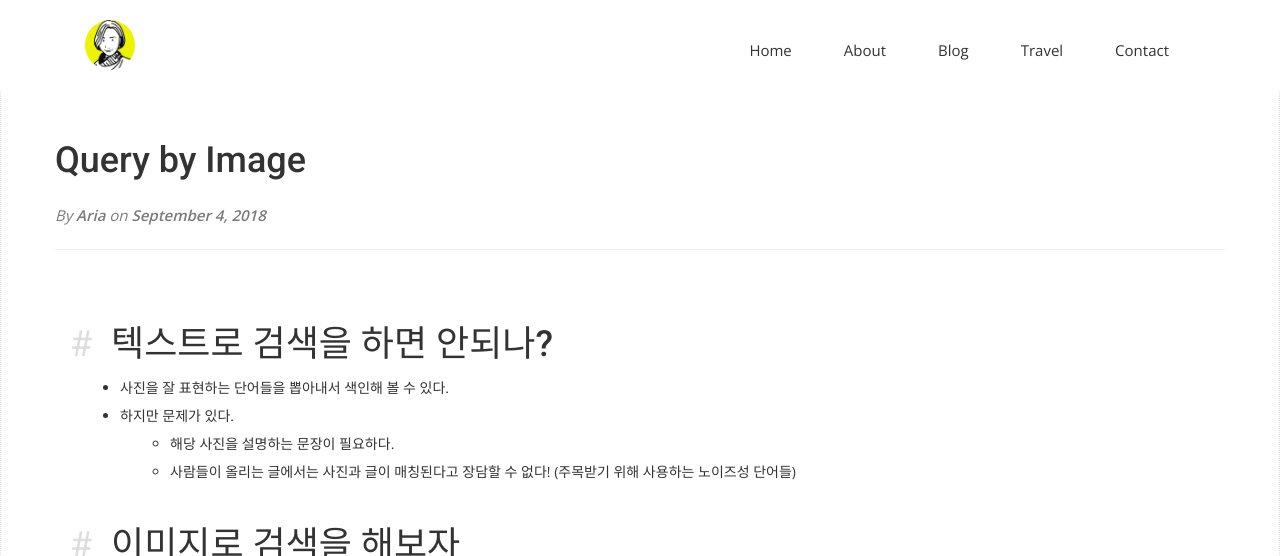
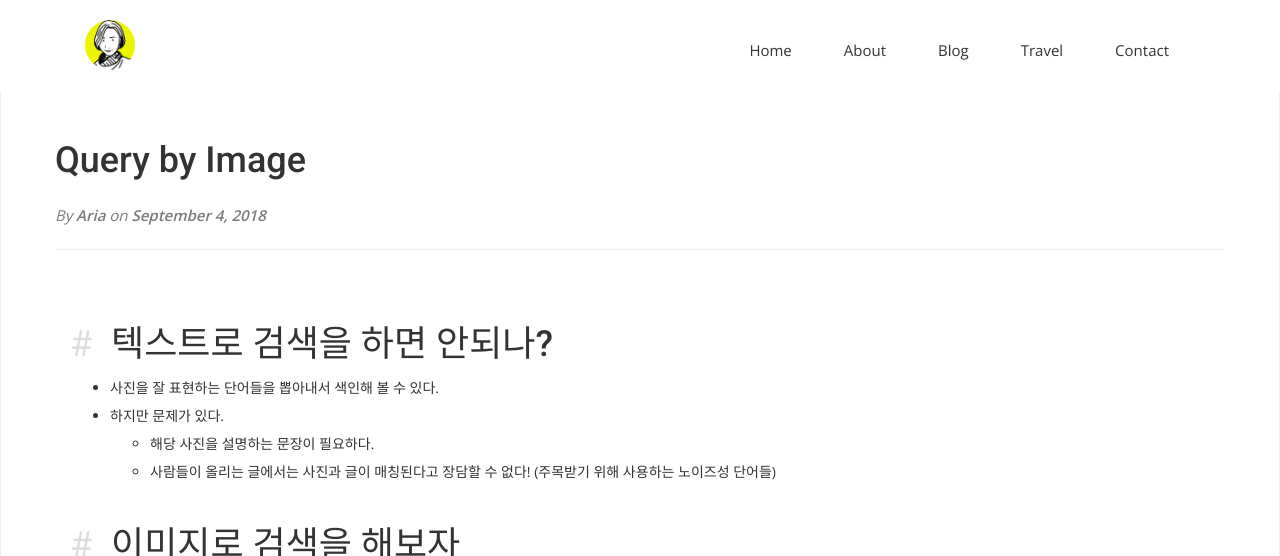
Before and after one commit to aria-grande/aria-grande.github.io, a Jekyll site: the page built from _posts/2018-09-04-Query-by-Image.markdown, in a window 1280 px wide. Shown: the top 556 px of the page. Built offline with Jekyll 4.4.1, drawn with Linux system fonts in a browser that asks for light colours; nearby versions of some CDN libraries; some web fonts are replaced; comment, search, counter and statistics services are not loaded; grey boxes are pictures that could not be loaded.

Commit message:
adjusted list style

```diff
--- a/css/airspace.css
+++ b/css/airspace.css
@@ -69,7 +69,7 @@ a:active {
   padding: 15px;
 }
 .content ul {
-  margin-left: 10px;
+  margin-left: 0px;
 }
 @media only screen and (max-device-width: 640px) {
   .content {
```
